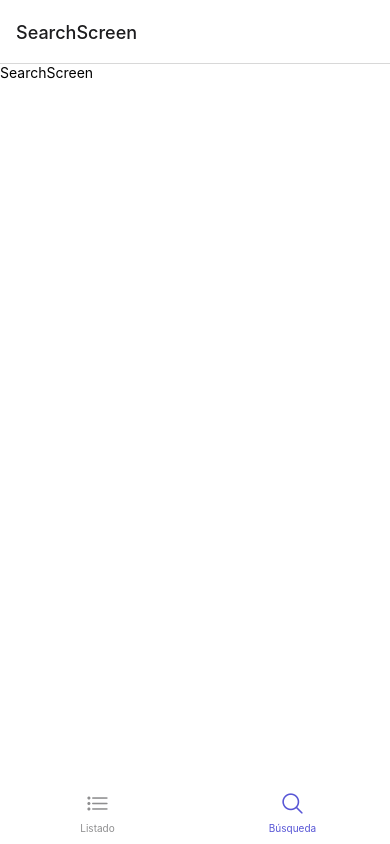
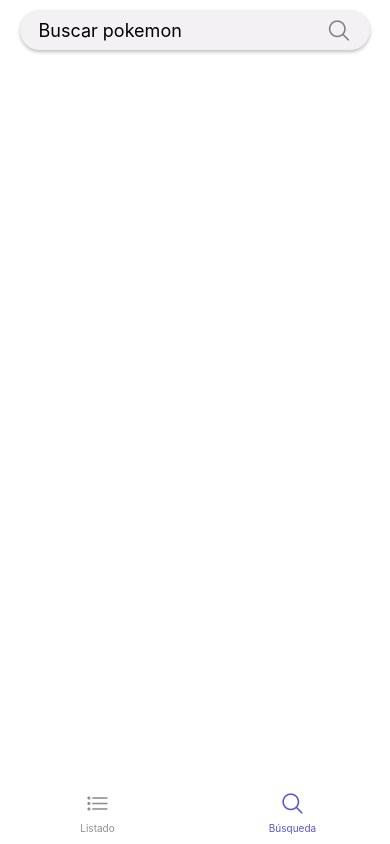
Before and after one commit to fmoraless/Pokedex-II, a React Native app: screen /SearchScreen in a window 390 px wide. Built offline with nearby package versions, Linux system fonts and the light colour scheme; no server answers.

Commit message:
Add SearchInput component and hide header in Tabs

```diff
--- /dev/null
+++ b/src/components/SearchInput.tsx
@@ -0,0 +1,50 @@
+import {View, Text, StyleSheet, TextInput, Platform} from 'react-native';
+import React from 'react';
+import Icon from 'react-native-vector-icons/Ionicons';
+
+export const SearchInput = () => {
+  return (
+    <View style={styles.container}>
+      <View style={styles.textBackground}>
+        <TextInput
+          style={{
+            ...styles.textInput,
+            top: Platform.OS === 'ios' ? 0 : 2,
+          }}
+          placeholder="Buscar pokemon"
+          autoCapitalize="none"
+          autoCorrect={false}
+        />
+        <Icon name="search-outline" color="grey" size={25} />
+      </View>
+    </View>
+  );
+};
+
+const styles = StyleSheet.create({
+  container: {
+    //backgroundColor: 'red',
+  },
+  textBackground: {
+    backgroundColor: '#F3F1F3',
+    borderRadius: 50,
+    height: 40,
+    paddingHorizontal: 20,
+    justifyContent: 'center',
+    alignItems: 'center',
+    flexDirection: 'row',
+    shadowColor: '#000',
+    shadowOffset: {
+      width: 0,
+      height: 2,
+    },
+    shadowOpacity: 0.25,
+    shadowRadius: 3.84,
+
+    elevation: 5,
+  },
+  textInput: {
+    flex: 1,
+    fontSize: 18,
+  },
+});
--- a/src/navigator/Tabs.tsx
+++ b/src/navigator/Tabs.tsx
@@ -43,6 +43,7 @@
         component={SearchScreen}
         options={{
           tabBarLabel: 'Búsqueda',
+          headerShown: false,
           // eslint-disable-next-line react/no-unstable-nested-components
           tabBarIcon: ({color}) => (
             <Icon name="search-outline" color={color} size={25} />
--- a/src/screens/SearchScreen.tsx
+++ b/src/screens/SearchScreen.tsx
@@ -1,10 +1,19 @@
-import {View, Text} from 'react-native';
+import {View, Text, Platform} from 'react-native';
 import React from 'react';
+import {useSafeAreaInsets} from 'react-native-safe-area-context';
+import {SearchInput} from '../components/SearchInput';
 
 const SearchScreen = () => {
+  const {top} = useSafeAreaInsets();
+
   return (
-    <View>
-      <Text>SearchScreen</Text>
+    <View
+      style={{
+        flex: 1,
+        marginTop: Platform.OS === 'ios' ? top : top + 10,
+        marginHorizontal: 20,
+      }}>
+      <SearchInput />
     </View>
   );
 };
```
